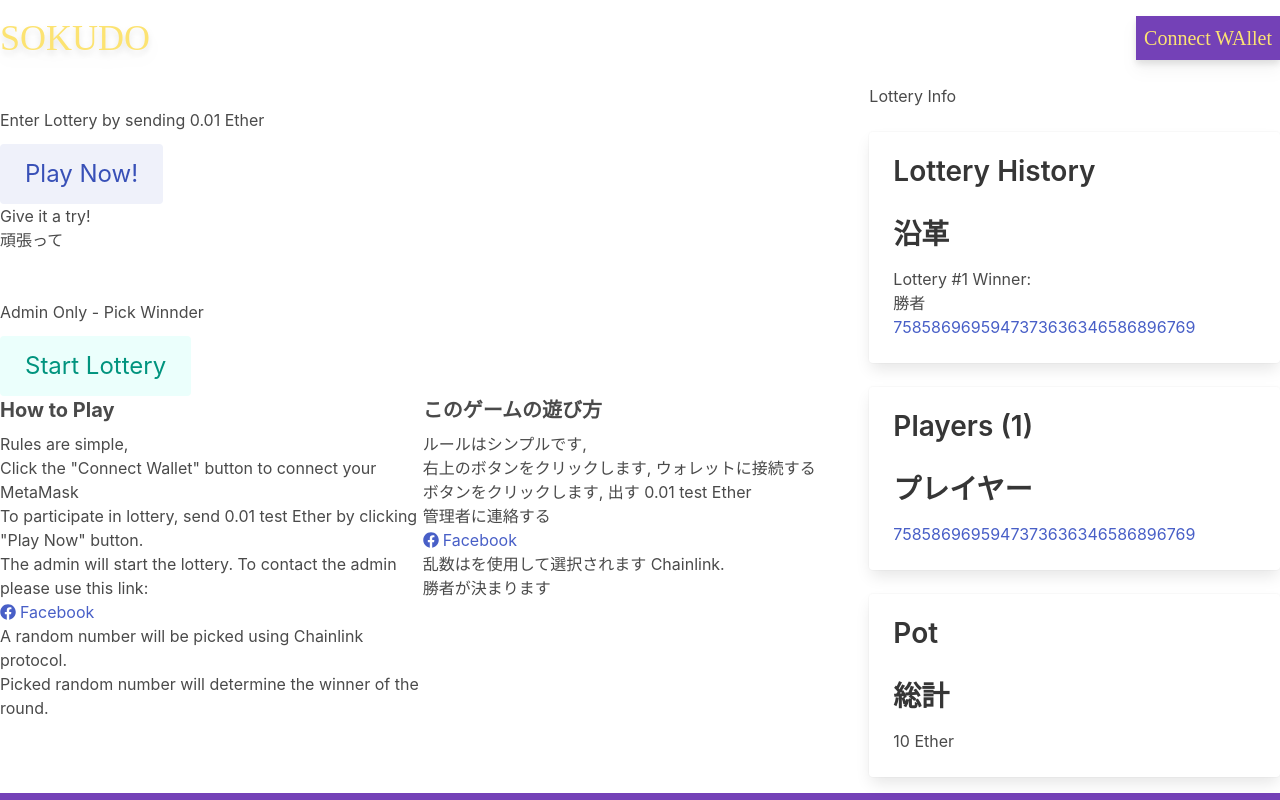
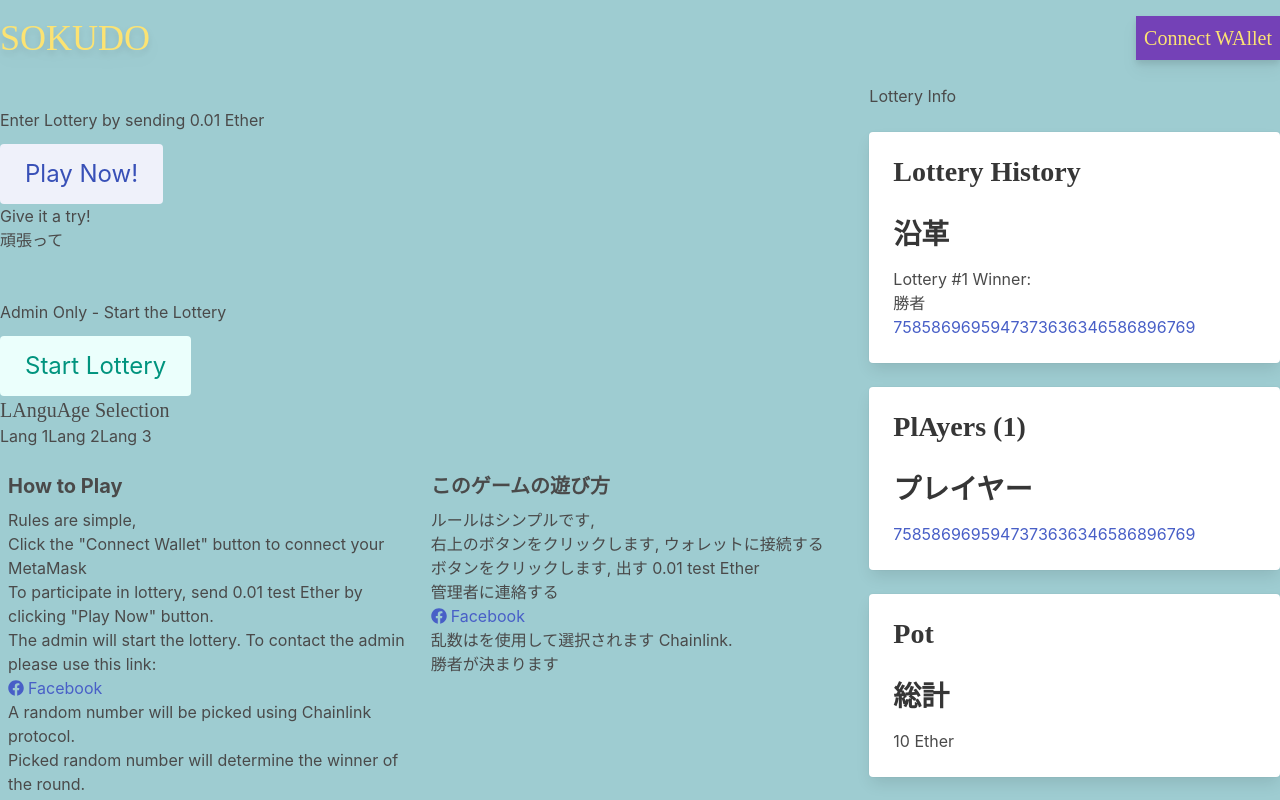
Before and after one commit to SJuras/Web3-Lottery, a Next.js app in the folder lottery-dapp/: page /lotterypage in a window 1280 px wide. Shown: the top 800 px of the page. Built offline with nearby package versions, Linux system fonts and the light colour scheme; a web font is replaced by a local one.

Commit message:
v1.2.3 language selection added.

```diff
--- a/lottery-dapp/pages/lotterypage.js
+++ b/lottery-dapp/pages/lotterypage.js
@@ -1,3 +1,4 @@
+import React, { useState } from 'react';
 import Head from 'next/head'
 import Image from 'next/image'
 import Link from 'next/link'
@@ -9,9 +10,13 @@ import Footer from '../components/Footer.js';
 
 import 'bulma/css/bulma.css';
 
+
 export default function Home() {
+
+  const [value, changeValue] = useState(1);
+
   return (
-    <div className="">
+    <div className="bg-customLightBlue">
       <Head>
         <title>Sokudo Lottery 宝くじ | Ethereum Lottery dApp</title>
         <meta name="description" content="Generated by create next app" />
@@ -20,7 +25,7 @@ export default function Home() {
 
       <main className="">
       {/* navbar */}
-        <nav className="w-full max-w-7xl mx-auto mt-4 mb-4">
+        <nav className="w-full max-w-7xl mx-auto pt-4 mb-4">
           <div className="flex justify-between items-center">
             <div className="cursor-pointer">
                 <Link href="/">
@@ -49,14 +54,22 @@ export default function Home() {
                   <h4>頑張って</h4>
                 </section>
                 <section className="mt-6">
-                  <p>Admin Only - Pick Winnder</p>
+                  <p>Admin Only - Start the Lottery</p>
                   <button className="button is-primary is-large is-light mt-3">
                     Start Lottery
                   </button>
                 </section>
+                <div className="flex flex-col">
+                  <h4 className="text-xl font-[Starduster]">LAnguAge Selection</h4>
+                  <div className="flex mb-4">
+                    <button onClick={() => changeValue(1)}>Lang 1</button>
+                    <button onClick={() => changeValue(2)}>Lang 2</button>
+                    <button onClick={() => changeValue(3)}>Lang 3</button>
+                  </div>
+                  { value == 1 &&
                   <div className="flex flex-col md:flex-row">
                     <div className="w-full md:w-1/2">
-                    <section>
+                      <section className="p-2">
                         <h2 className="text-xl font-bold mb-2">How to Play</h2>
                         <p>
                           Rules are simple,
@@ -80,7 +93,7 @@ export default function Home() {
                       </section>
                     </div>
                     <div className="w-full md:w-1/2">
-                    <section>
+                      <section className="p-2">
                         <h2 className="text-xl font-bold mb-2">このゲームの遊び方</h2>
                         <p>
                           ルールはシンプルです,
@@ -104,6 +117,115 @@ export default function Home() {
                       </section>
                     </div>
                   </div>
+                }
+
+                { value == 2 &&
+                  <div className="flex flex-col md:flex-row">
+                    <div className="w-full md:w-1/2">
+                      <section className="p-2">
+                        <h2 className="text-xl font-bold mb-2">그것을 재생하는 방법</h2>
+                        <p>
+                          규칙은 간단하다,
+                        </p>
+                        <p>
+                          오른쪽 상단의 버튼을 클릭, 지갑과 연결
+                        </p>
+                        <p>
+                          참가하려면 비용을 지불해야 합니다, 0.01 test Ether.
+                        </p>
+                        <p>
+                          관리자가 추첨을 시작합니다. 관리자에게 문의하십시오:
+                        </p>
+                        <a href="https://www.facebook.com/stjepko.juras" className="flex group"><span><FaFacebook className="inline transition duration-300 mr-1 group-hover:text-brendanPink -mt-1" /></span><p className="transition duration-300 group-hover:text-brendanPink">Facebook</p></a>
+                        <p>
+                          난수가 생성됩니다.
+                        </p>
+                        <p>
+                          임의의 숫자가 승자를 결정합니다.
+                        </p>
+                      </section>
+                    </div>
+                    <div className="w-full md:w-1/2">
+                      <section className="p-2">
+                        <h2 className="text-xl font-bold mb-2">Hogyan kell Játszani</h2>
+                        <p>
+                          A szabályok egyszerűek,
+                        </p>
+                        <p>
+                          Kattintson a jobb felső sarokban található gombra, csatlakoztassa a pénztárcájához.
+                        </p>
+                        <p>
+                          A részvételért fizetni kell, 0.01 test Ether
+                        </p>
+                        <p>
+                          Admin indítja a sorsolást. Kérjük, forduljon adminisztrátorhoz
+                        </p>
+                        <a href="https://www.facebook.com/stjepko.juras" className="flex group"><span><FaFacebook className="inline transition duration-300 mr-1 group-hover:text-brendanPink -mt-1" /></span><p className="transition duration-300 group-hover:text-brendanPink">Facebook</p></a>
+                        <p>
+                          Véletlen szám jön létre.
+                        </p>
+                        <p>
+                          A véletlen szám határozza meg a nyertest.
+                        </p>
+                      </section>
+                    </div>
+                  </div>
+                }
+
+                { value == 3 &&
+                  <div className="flex flex-col md:flex-row">
+                    <div className="w-full md:w-1/2">
+                      <section className="p-2">
+                        <h2 className="text-xl font-bold mb-2">कैसे खेलने के लिए</h2>
+                        <p>
+                          नियम सरल हैं,
+                        </p>
+                        <p>
+                          ऊपर दाईं ओर स्थित बटन पर क्लिक करें, अपने वॉलेट से कनेक्ट करें
+                        </p>
+                        <p>
+                          भाग लेने के लिए आपको भुगतान करना होगा, 0.01 test Ether.
+                        </p>
+                        <p>
+                          लॉटरी शुरू करेगा व्यवस्थापक. कृपया व्यवस्थापक से संपर्क करें:
+                        </p>
+                        <a href="https://www.facebook.com/stjepko.juras" className="flex group"><span><FaFacebook className="inline transition duration-300 mr-1 group-hover:text-brendanPink -mt-1" /></span><p className="transition duration-300 group-hover:text-brendanPink">Facebook</p></a>
+                        <p>
+                          यादृच्छिक संख्या उत्पन्न होगी.
+                        </p>
+                        <p>
+                          यादृच्छिक संख्या विजेता का निर्धारण करेगी.
+                        </p>
+                      </section>
+                    </div>
+                    <div className="w-full md:w-1/2">
+                      <section className="p-2">
+                        <h2 className="text-xl font-bold mb-2">Upute za Igru</h2>
+                        <p>
+                          Pravila su jednostavna,
+                        </p>
+                        <p>
+                          Kliknite tipku na gornjem-desnom uglu ekrana, spojite se sa vašim MetaMask novčanikom.
+                        </p>
+                        <p>
+                          Da biste sudjelovali u lutriji morate uplatiti 0.01 test Ether.
+                        </p>
+                        <p>
+                          Admin će pokrenuti lutriju. Radi pokretanja lutrije, kontaktirajte admin-a:
+                        </p>
+                        <a href="https://www.facebook.com/stjepko.juras" className="flex group"><span><FaFacebook className="inline transition duration-300 mr-1 group-hover:text-brendanPink -mt-1" /></span><p className="transition duration-300 group-hover:text-brendanPink">Facebook</p></a>
+                        <p>
+                          Lutrija će generirati nasumce izabran broj.
+                        </p>
+                        <p>
+                          Nasumce izabran broj će odrediti tko je pobjednik.
+                        </p>
+                      </section>
+                    </div>
+                  </div>
+                }
+
+                </div>
               </div>
               <div className="column is-one-third">
                 <p>Lottery Info</p>
@@ -111,8 +233,8 @@ export default function Home() {
                   <div className="card">
                     <div className="card-content">
                       <div className="content">
-                        <h2>Lottery History</h2>
-                        <h2>沿革</h2>
+                        <h2 className="text-xl text-customYellow font-[Starduster]">Lottery History</h2>
+                        <h2 className="text-xl text-customYellow font-[Starduster]">沿革</h2>
                         <div className="history-entry">
                           <div>Lottery #1 Winner: </div>
                           <div>勝者</div>
@@ -128,8 +250,8 @@ export default function Home() {
                   <div className="card">
                     <div className="card-content">
                       <div className="content">
-                        <h2>Players (1)</h2>
-                        <h2>プレイヤー</h2>
+                        <h2 className="text-xl text-customYellow font-[Starduster]">PlAyers (1)</h2>
+                        <h2 className="text-xl text-customYellow font-[Starduster]">プレイヤー</h2>
                         <div>
                           <a href="" target="_blank">7585869695947373636346586896769</a>
                         </div>
@@ -141,8 +263,8 @@ export default function Home() {
                   <div className="card">
                     <div className="card-content">
                       <div className="content">
-                        <h2>Pot</h2>
-                        <h2>総計</h2>
+                        <h2 className="text-xl text-customYellow font-[Starduster]">Pot</h2>
+                        <h2 className="text-xl text-customYellow font-[Starduster]">総計</h2>
                         <p>10 Ether</p>
                       </div>
                     </div>
--- a/lottery-dapp/tailwind.config.js
+++ b/lottery-dapp/tailwind.config.js
@@ -16,6 +16,44 @@ module.exports = {
         customYellow: '#fce372',
         customRed: '#b72d44',
       },
+      keyframes: {
+        titleMove: {
+          '20%': { transform: 'translateY(-100px)' },
+          '40%': { transform: 'translateY(-200px)' },
+          '60%': { transform: 'translateY(-300px)'},
+          '80%': { transform: 'translateY(-380px)'},
+          '100%': { transform: 'translateY(-460px)'}
+        },
+        warningMove: {
+          '10%': { transform: 'translateY(-50px)'},
+          '20%': { transform: 'translateY(-100px)'},
+          '30%': { transform: 'translateY(-150px)'},
+          '40%': { transform: 'translateY(-200px)'},
+          '50%': { transform: 'translateY(-250px)'},
+          '60%': { transform: 'translateY(-300px)'},
+          '70%': { transform: 'translateY(-350px)'},
+          '80%': { transform: 'translateY(-400px)'},
+          '90%': { transform: 'translateY(-450px)'},
+          '100%': { transform: 'translateY(-500px)'},
+        },
+        warningMove2: {
+          '10%': { transform: 'translateY(-40px)'},
+          '20%': { transform: 'translateY(-80px)'},
+          '30%': { transform: 'translateY(-120px)'},
+          '40%': { transform: 'translateY(-160px)'},
+          '50%': { transform: 'translateY(-200px)'},
+          '60%': { transform: 'translateY(-240px)'},
+          '70%': { transform: 'translateY(-280px)'},
+          '80%': { transform: 'translateY(-320px)'},
+          '90%': { transform: 'translateY(-360px)'},
+          '100%': { transform: 'translateY(-400px)'},
+        },
+      },
+      animation: {
+        titleMove: 'titleMove 10s ease-in infinite alternate',
+        warningMove: 'warningMove 10s ease-in infinite alternate',
+        warningMove2: 'warningMove 10s ease-in infinite alternate',
+      },
     },
   },
   plugins: [],
```
Also changed, not shown: lottery-dapp/pages/index.js (+18 -7 lines). Lines whose indentation alone changed are shown as unchanged.
